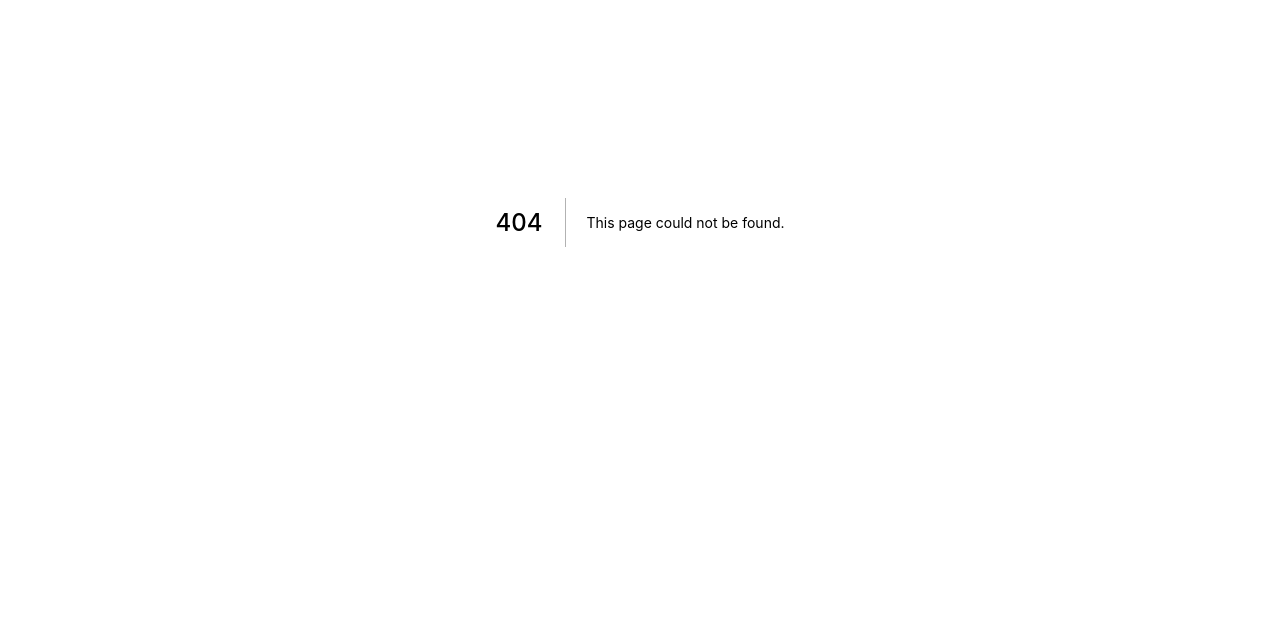
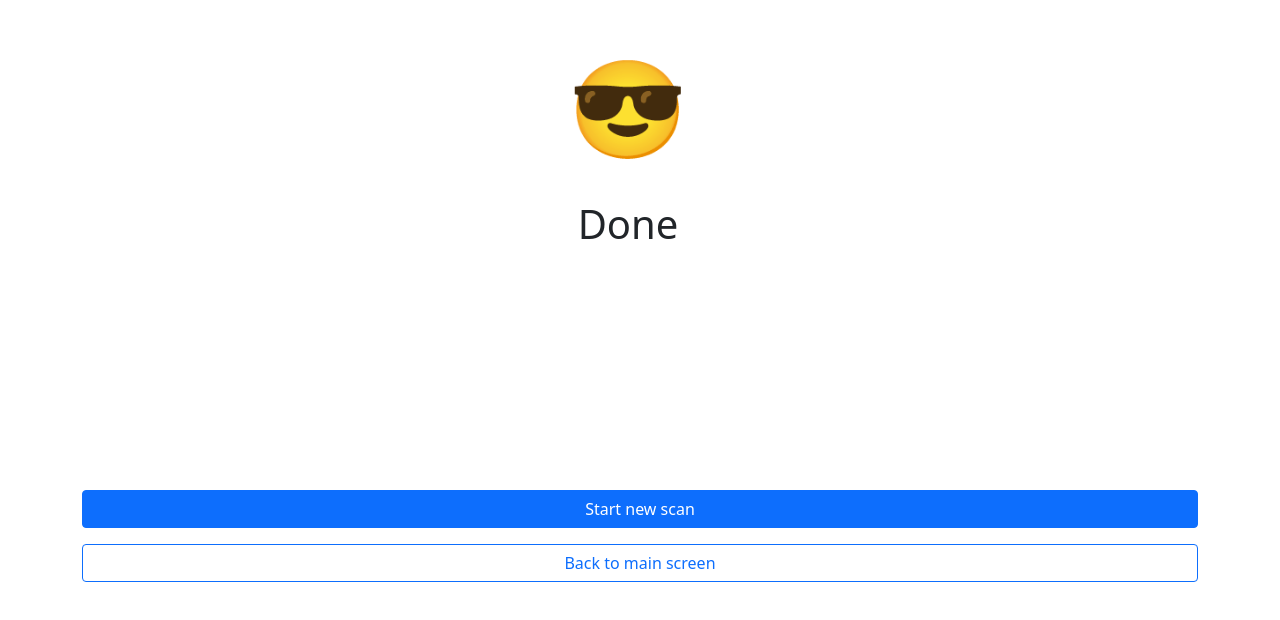
Before and after one commit to mrfullset/smart-inventura, a Next.js app: page /done in a window 1280 px wide. Before the commit this address had no page. Shown: the part 178-798 px from the top of the page. Built offline with nearby package versions, Linux system fonts and the light colour scheme.

Commit message:
added done screen

```diff
--- /dev/null
+++ b/pages/done.module.scss
@@ -0,0 +1,23 @@
+.done {
+    height: 100%;
+
+    button {
+        width: 100%;
+        margin: 8px 0;
+    }
+
+    .label {
+        width: 100%;
+        height: calc(100% - 140px);
+        display: flex;
+        flex-direction: column;
+        justify-content: center;
+        align-items: center;
+        font-size: 2.5rem;
+        text-align: center;
+
+        .smile {
+            font-size: 6rem;
+        }
+    }
+}
--- /dev/null
+++ b/pages/done.tsx
@@ -0,0 +1,26 @@
+import React from "react";
+import { Button, Col, Container, Row } from "react-bootstrap";
+import styles from "./done.module.scss";
+
+const Done = () => {
+  return (
+    <Container className={styles.done}>
+      <Row className={styles.label}>
+        <p className={styles.smile}>😎</p>
+        <p>Done</p>
+      </Row>
+      <Row>
+        <Col xs={12}>
+          <Button>Start new scan</Button>
+        </Col>
+      </Row>
+      <Row>
+        <Col xs={12}>
+          <Button variant="outline-primary">Back to main screen</Button>
+        </Col>
+      </Row>
+    </Container>
+  );
+};
+
+export default Done;
```
